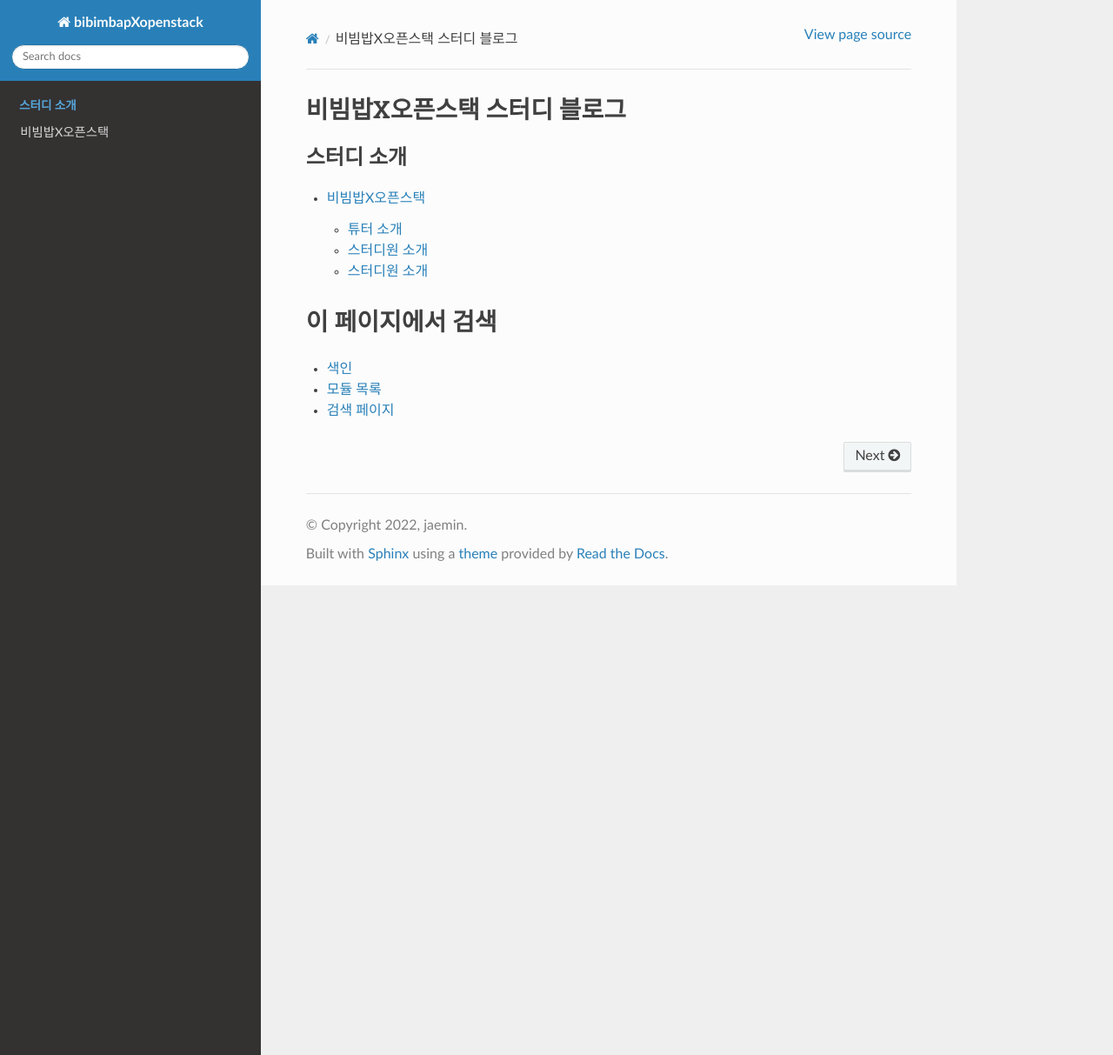
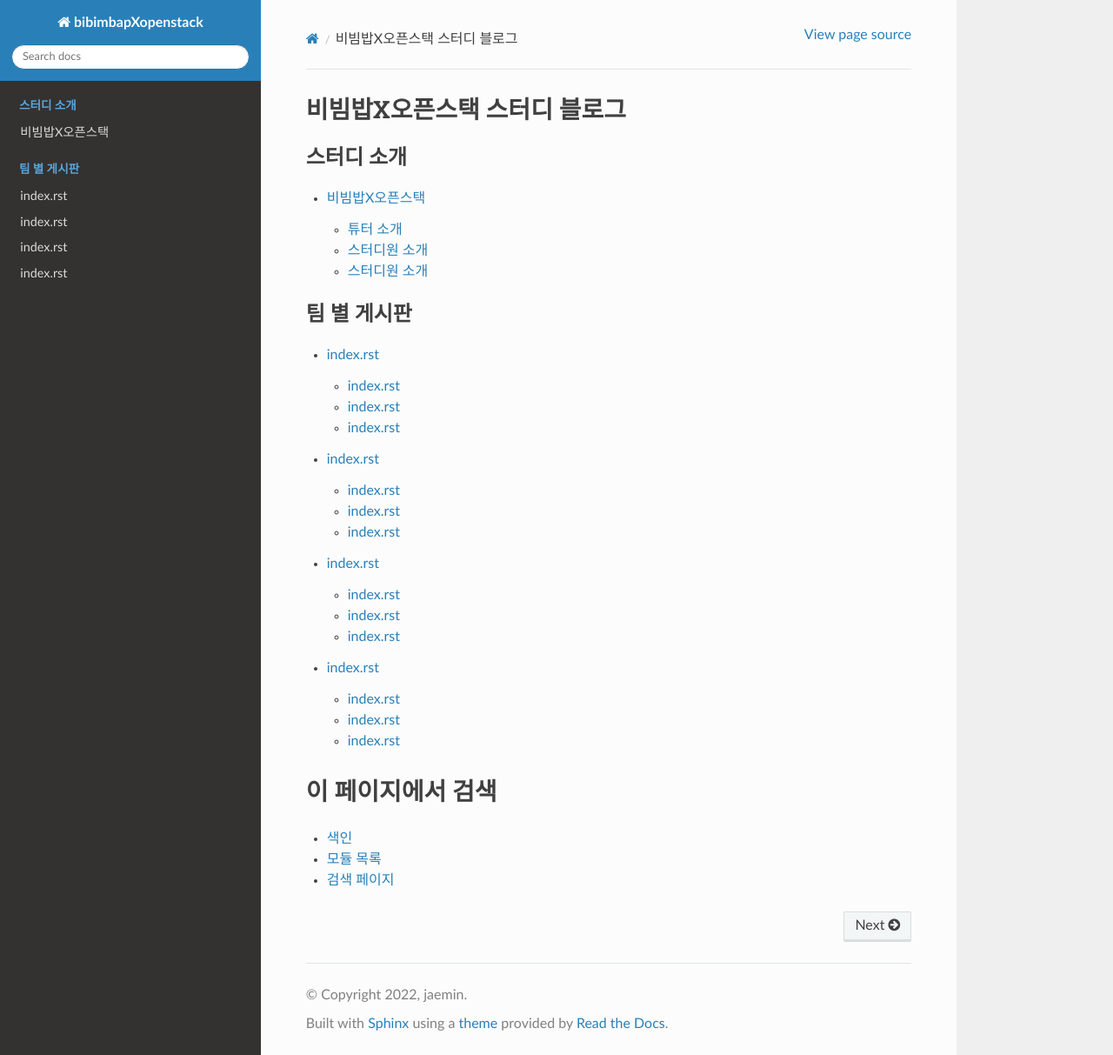
Before and after one commit to BiBimBapXOpenStack/bibimbapXopenstack, a Sphinx documentation site: the page built from docs/source/index.rst, in a window 1280 px wide and 1213 px high. Shown: the whole window at 87% size. Built offline with Sphinx 7.4.7 and the Read the Docs theme 2.0.0, drawn with Linux system fonts in a browser that asks for light colours.

```diff
--- a/docs/source/index.rst
+++ b/docs/source/index.rst
@@ -13,6 +13,16 @@
    introduce/index
 
 
+.. toctree::
+   :maxdepth: 2
+   :caption: 팀 별 게시판
+
+   team1/index
+   team2/index
+   team3/index
+   team4/index
+
+
 이 페이지에서 검색
 ==================
 
--- /dev/null
+++ b/docs/source/team1/assignment/index.rst
@@ -0,0 +1,2 @@
+index.rst
+==========
--- /dev/null
+++ b/docs/source/team1/develop/index.rst
@@ -0,0 +1,2 @@
+index.rst
+==========
--- /dev/null
+++ b/docs/source/team1/performance/index.rst
@@ -0,0 +1,2 @@
+index.rst
+==========
--- /dev/null
+++ b/docs/source/team2/assignment/index.rst
@@ -0,0 +1,2 @@
+index.rst
+==========
--- /dev/null
+++ b/docs/source/team2/develop/index.rst
@@ -0,0 +1,2 @@
+index.rst
+==========
--- /dev/null
+++ b/docs/source/team2/performance/index.rst
@@ -0,0 +1,2 @@
+index.rst
+==========
--- /dev/null
+++ b/docs/source/team3/assignment/index.rst
@@ -0,0 +1,2 @@
+index.rst
+==========
--- /dev/null
+++ b/docs/source/team3/develop/index.rst
@@ -0,0 +1,2 @@
+index.rst
+==========
--- /dev/null
+++ b/docs/source/team3/performance/index.rst
@@ -0,0 +1,2 @@
+index.rst
+==========
--- /dev/null
+++ b/docs/source/team4/assignment/index.rst
@@ -0,0 +1,2 @@
+index.rst
+==========
--- /dev/null
+++ b/docs/source/team4/develop/index.rst
@@ -0,0 +1,2 @@
+index.rst
+==========
--- /dev/null
+++ b/docs/source/team4/performance/index.rst
@@ -0,0 +1,2 @@
+index.rst
+==========
```
Also changed, not shown: docs/source/team1/index.rst (added, +22 -0 lines), docs/source/team2/index.rst (added, +22 -0 lines), docs/source/team3/index.rst (added, +22 -0 lines), docs/source/team4/index.rst (added, +22 -0 lines).
